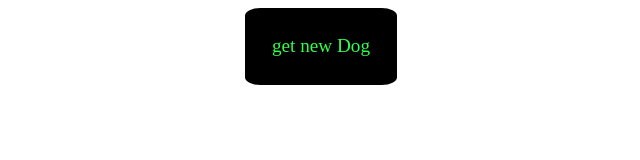
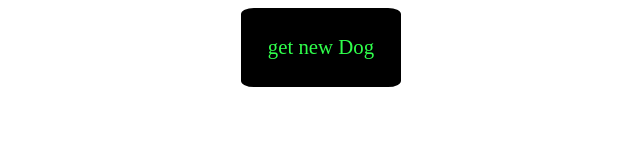
Before and after one commit to hirentimbadiya/Random-Dog-Images, a plain HTML site: page index.html in a window 1280 px wide. Shown: the full height of the page, 319-959 px from the left. Drawn offline with Linux system fonts and the light colour scheme.

Commit message:
changed some values

```diff
--- a/style.css
+++ b/style.css
@@ -1,10 +1,10 @@
 #dogBtn{
     padding: 2%;
-    border-radius: 10%;
+    border-radius: 8%;
     border: 2px solid black;
     color: rgb(47, 255, 75);
     background-color: black;
-    font-size: larger;
+    font-size: 1.3rem;
     font-family: 'Times New Roman', Times, serif;
     margin-bottom: 53;
 }
@@ -12,7 +12,7 @@
     color: white;
     font-size: 1.4rem;
     cursor: pointer;
-    background-image: linear-gradient(purple,blue);
+    background-image: linear-gradient(rgb(226, 2, 226), rgb(88, 88, 240));
 }
 .outer{
     display: flex;
```
